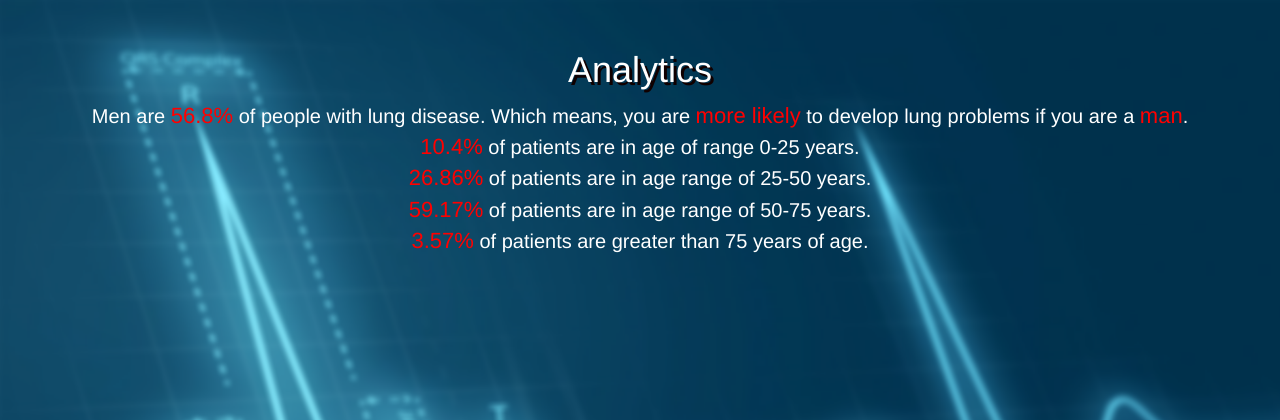
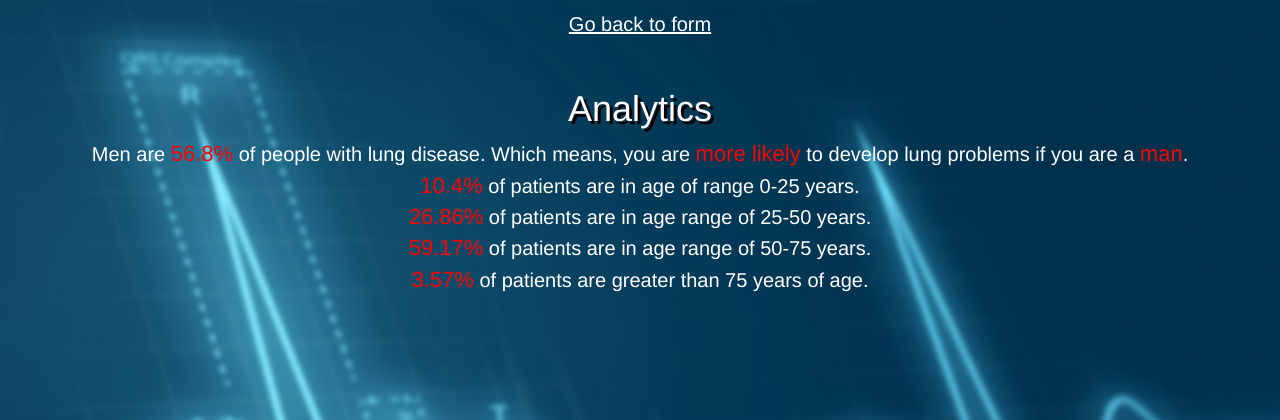
Before and after one commit to VallishaM/pneumonia-detector, a Flask app: page /analytics in a window 1280 px wide. Shown: the top 420 px of the page. Run offline with Flask 2, Linux system fonts and the light colour scheme; some libraries are stand-ins or nearby versions.

Commit message:
go back to form from analytics page

```diff
--- a/templates/analytics.html
+++ b/templates/analytics.html
@@ -9,6 +9,7 @@
 
 </style>
 <body style="background-image: url(static/back.jpg);background-size: cover;">
+    <div style="font-size:20px;text-align:center;color:white;padding-top:10px;padding-bottom:-5px;"><a href="/" style="color:white"><u>Go back to form</u></a></div>
 <p><h1 align="center" style="color: white;padding-top: 30px;text-shadow: 3px 3px #100000;">Analytics</h1></p>
 <div class="container" align="center">
 <div align="center" class="row" style="color:white;font-size:20px;">
```
